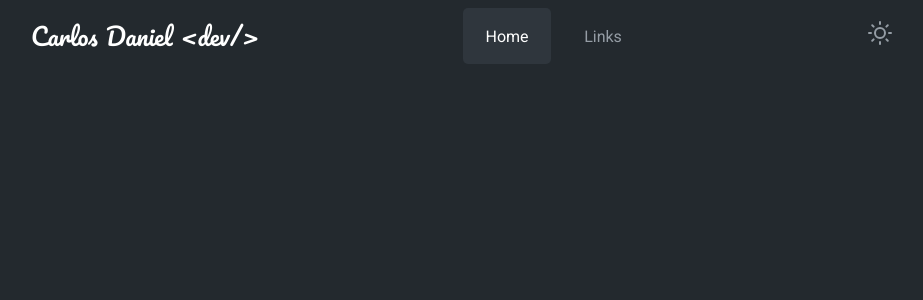
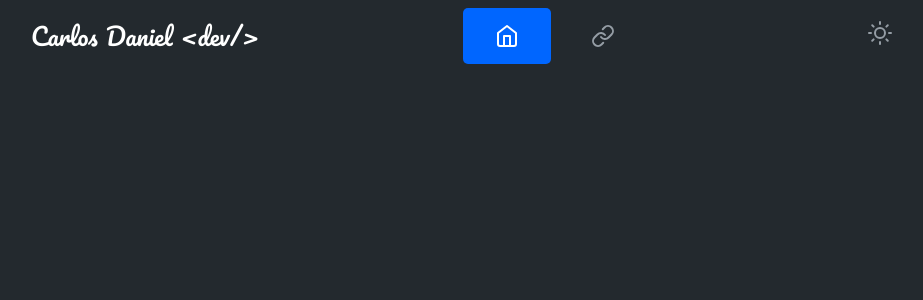
Before and after one commit to CarlosDanielDev/carlosdaniel.dev, a React (Vite) app: page / in a window 1280 px wide. Shown: the top 300 px of the page, without its empty margins (177-1100 px from the left). Built offline with nearby package versions, Linux system fonts and the light colour scheme.

Commit message:
chore: apply header mobile

```diff
--- a/src/components/Header/index.tsx
+++ b/src/components/Header/index.tsx
@@ -1,22 +1,37 @@
 import React from 'react';
+import { Home, Link as LinkIcon } from 'react-feather';
 import { Logo, ToggleTheme } from 'components';
+import { useMobile } from 'src/contexts';
 import * as S from './styles';
+import { BottomMenu } from '../BottomMenu';
 
 interface HeaderProps {}
 
 export const Header: React.FC<HeaderProps> = () => {
+	const { isMobile } = useMobile();
 	return (
+		<>
 			<S.Container>
 				<S.Left>
 					<Logo />
 				</S.Left>
 				<S.Right>
+					{!isMobile && (
+						<>
 							<S.Nav>
-					<S.LinkNav to="/">Home</S.LinkNav>
-					<S.LinkNav to="/links">Links</S.LinkNav>
+								<S.LinkNav to="/">
+									<Home size={24} />
+								</S.LinkNav>
+								<S.LinkNav to="/links">
+									<LinkIcon size={24} />
+								</S.LinkNav>
 							</S.Nav>
 							<ToggleTheme />
+						</>
+					)}
 				</S.Right>
 			</S.Container>
+			{isMobile && <BottomMenu />}
+		</>
 	);
 };
--- a/src/components/Header/styles.ts
+++ b/src/components/Header/styles.ts
@@ -43,6 +43,12 @@ export const LinkNav = styled(NavLink)<NavLinkProps>`
 	border-radius: 5px;
 	transition: background 0.3s ease-in;
 
+	&.active {
+		background: ${({ theme }) => theme.typography.primary};
+		color: ${({ theme }) => theme.typography.textColorPrimary};
+		box-shadow: ${({ theme }) => theme.typography.shadow};
+	}
+
 	&:hover {
 		box-shadow: ${({ theme }) => theme.typography.shadow};
 		background: ${({ theme }) => theme.typography.backgroundHover};
```
Lines whose indentation alone changed are shown as unchanged.
